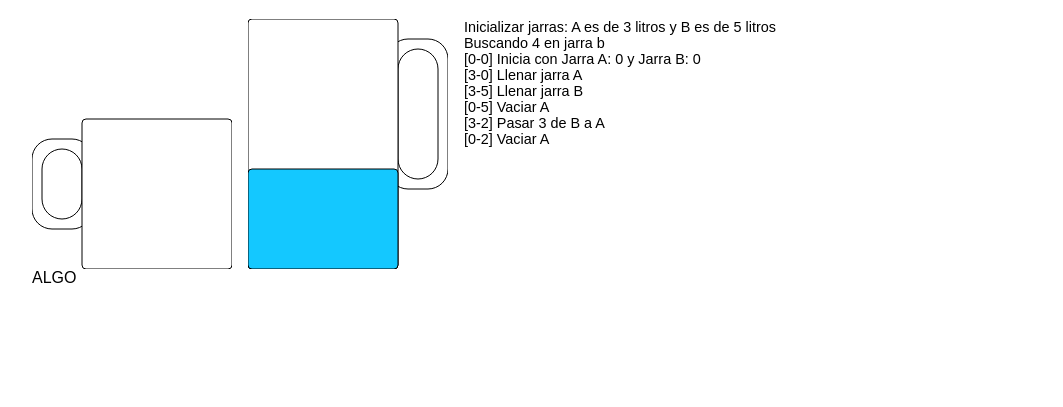
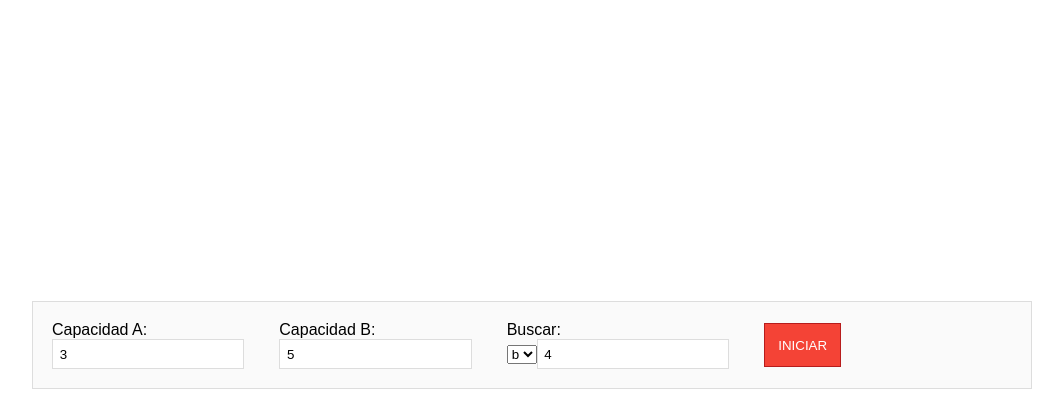
Before and after one commit to ionmx/jarras, a plain HTML site: page index.html in a window 1280 px wide. Shown: the part 61-468 px from the top of the page, without its empty margins (108-1171 px from the left). Drawn offline with Linux system fonts and the light colour scheme.

Commit message:
Agregar controles

```diff
--- a/index.html
+++ b/index.html
@@ -23,8 +23,16 @@
 <div id="log">
 </div>
 <div class="clearfix"></div>
-<div class="controls">
-ALGO
+<div id="controls">
+<table>
+  <tr>
+    <td>Capacidad A:<br><input type="text" id="A" value="3"></td>
+    <td>Capacidad B:<br><input type="text" id="B" value="5"></td>
+    <td>Buscar:<br><select id="search_key"><option value="a">a</option><option value="b" selected="selected">b</option></select><input type="text" id="search_val" value="4"></td>
+
+    <td><button type="button" id="play" onclick="play();">Iniciar</button></td>
+   </tr>
+</table>
 </div>
 <script src="jarras.js"></script>
 </body>
--- a/jarras.css
+++ b/jarras.css
@@ -29,3 +29,27 @@ body {
   max-height: 250px;
   overflow-y: auto;
 }
+
+#controls {
+  margin-top: 2em;
+  border: 1px solid #ddd;
+  background: #fafafa;
+  padding: 1em;
+}
+
+#controls td {
+  padding-right: 2em;
+}
+
+input {
+  border: 1px solid #ddd;
+  padding: 0.5em;
+}
+
+button {
+  border: 1px solid #b71c1c;
+  background: #f44336;
+  padding: 1em;
+  color: #fff;
+  text-transform: uppercase;
+}
--- a/jarras.js
+++ b/jarras.js
@@ -2,6 +2,7 @@ var MAX_A      = 3;
 var MAX_B      = 5;
 var search_key = 'b';
 var search_val = 4;
+var initial_state = '0-0';
 
 var states     = {};
 var discovered = {};
@@ -150,7 +151,7 @@ function initialize_jarras() {
   mango1.setAttribute('y', jarra_max_height - jarra_height + 20);
   mango2.setAttribute('height',  jarra_height * 0.6 - 20);
   mango2.setAttribute('y', jarra_max_height - jarra_height + 30);
-
+  document.getElementById('log').innerHTML ='';
   update_log('Inicializar jarras: A es de ' + MAX_A +' litros y B es de ' + MAX_B + ' litros');
 }
 
@@ -175,14 +176,22 @@ function show_step(steps) {
   	update_jarras(s[1], s[3]);
   	setTimeout(function() {
       show_step(steps);
-    }, 1000);
+    }, 500);
   } else {
   	update_log('¡Encontrado!');
   }
 }
 
-create_state(0, 0);
-initialize_jarras();
-dfs('0-0', '');
-update_log ('Buscando ' + search_val + ' en jarra ' + search_key);
-show_solution();
+function play() {
+  MAX_A = document.getElementById('A').value;
+  MAX_B = document.getElementById('B').value;
+  var sk = document.getElementById("search_key");
+  search_key = sk.options[sk.selectedIndex].value;
+  search_val = document.getElementById('search_val').value;
+
+  initialize_jarras();
+  create_state(0, 0);
+  dfs(initial_state, '');
+  update_log ('Buscando ' + search_val + ' en jarra ' + search_key);
+  show_solution();
+}
```
